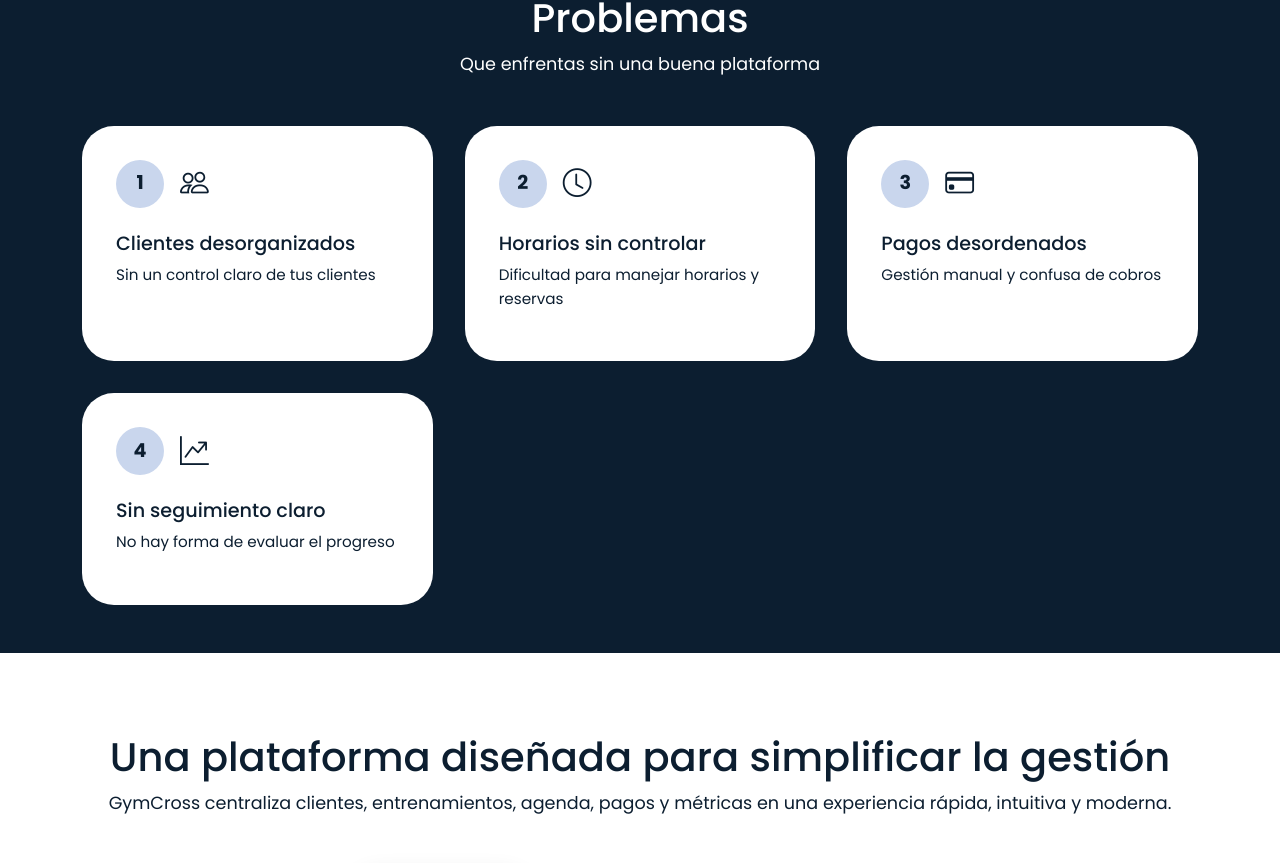
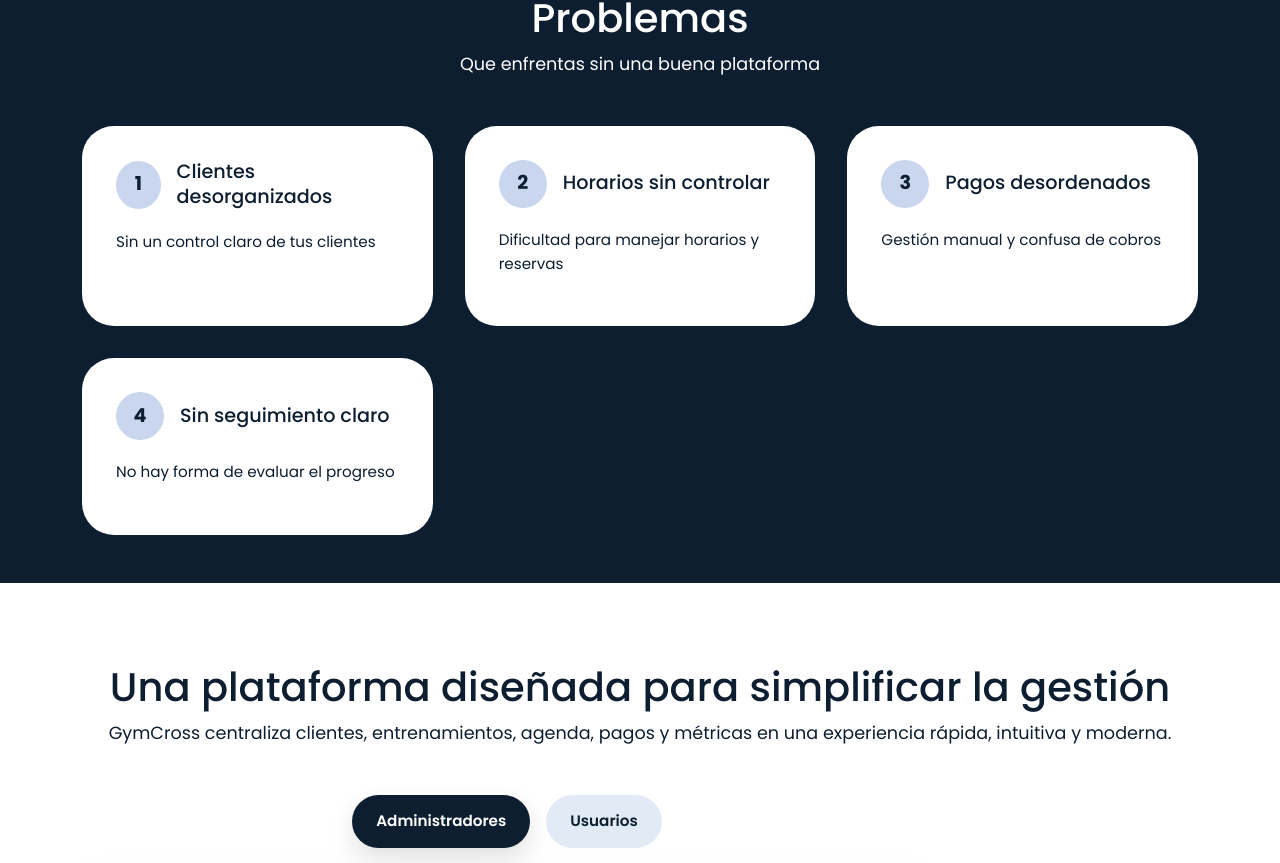
Before and after one commit to julietaagui/gym-landing, a React (Vite) app in the folder client/: page / in a window 1280 px wide. Shown: the part 898-1761 px from the top of the page. Built offline with nearby package versions, Linux system fonts and the light colour scheme; no server answers.

Commit message:
Refine problem cards layout

```diff
--- a/client/src/App.css
+++ b/client/src/App.css
@@ -393,7 +393,7 @@
   background: #ffffff;
   padding: 2rem;
   border-radius: var(--border-radius);
-  text-align: center;
+  text-align: left;
   border: 2px solid transparent;
   transition: var(--transition);
 }
@@ -402,16 +402,11 @@
   transform: translateY(-10px);
 }
 
-.problem-icon {
-  font-size: 2.5rem;
-  color: var(--primary-01);
-  line-height: 1;
-}
-
 .problem-card h3 {
   color: var(--primary-01);
-  margin-bottom: 0.5rem;
+  margin: 0;
   font-size: 1.2rem;
+  line-height: 1.3;
 }
 
 .problem-card p {
@@ -1058,9 +1053,10 @@
 
 .problem-top {
   display: flex;
-  justify-content: left;
+  align-items: center;
+  justify-content: flex-start;
   gap: 1rem;
-  margin-bottom: 1.5rem;
+  margin-bottom: 1.25rem;
 }
 
 .problem-number {
@@ -1074,15 +1070,6 @@
   justify-content: center;
   font-weight: 700;
   font-size: 1.2rem;
-}
-
-.problem-icon {
-  font-size: 1.8rem;
-  color: var(--primary-01);
-  display: flex;
-  align-items: center;
-  justify-content: center;
-  line-height: 1;
 }
 
 /* Tablet and phone layouts */
--- a/client/src/components/Problems.jsx
+++ b/client/src/components/Problems.jsx
@@ -4,25 +4,21 @@ export function Problems() {
       id: 1,
       title: "Clientes desorganizados",
       description: "Sin un control claro de tus clientes",
-      icon: "bi bi-people",
     },
     {
       id: 2,
       title: "Horarios sin controlar",
       description: "Dificultad para manejar horarios y reservas",
-      icon: "bi bi-clock",
     },
     {
       id: 3,
       title: "Pagos desordenados",
       description: "Gestión manual y confusa de cobros",
-      icon: "bi bi-credit-card",
     },
     {
       id: 4,
       title: "Sin seguimiento claro",
       description: "No hay forma de evaluar el progreso",
-      icon: "bi bi-graph-up-arrow",
     },
   ];
 
@@ -39,10 +35,9 @@ export function Problems() {
               <div key={problem.id} className="problem-card">
                 <div className="problem-top">
                   <span className="problem-number">{problem.id}</span>
-                  <i className={`${problem.icon} problem-icon`}></i>
+                  <h3 className="text-start">{problem.title}</h3>
                 </div>
 
-                <h3 className="text-start">{problem.title}</h3>
                 <p className="text-start">{problem.description}</p>
               </div>
             ))}
```
